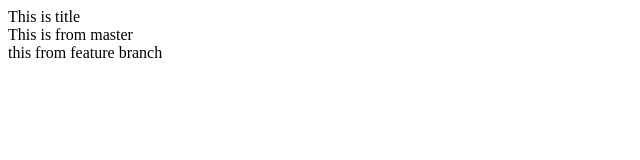
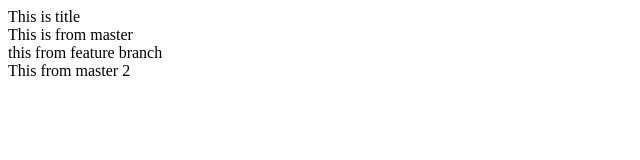
Before and after one commit to anhtuqn001/testgit2, a plain HTML site: page index.html in a window 1280 px wide. Shown: the whole page, without its empty margins (0-640 px from the left). Drawn offline with Linux system fonts and the light colour scheme.

Commit message:
commit from master 2

```diff
--- a/index.html
+++ b/index.html
@@ -10,5 +10,6 @@
     <div>This is title</div>
     <div>This is from master</div>
     <div>this from feature branch</div>
+    <div>This from master 2</div>
 </body>
 </html>
```
